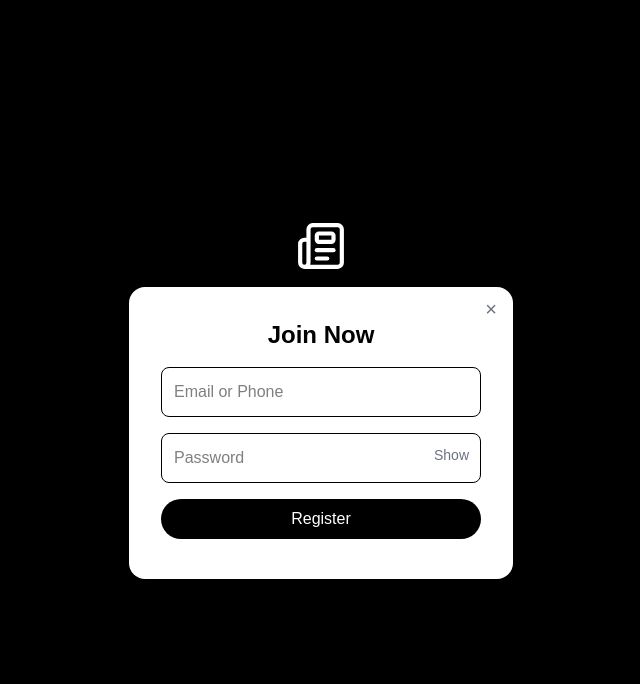
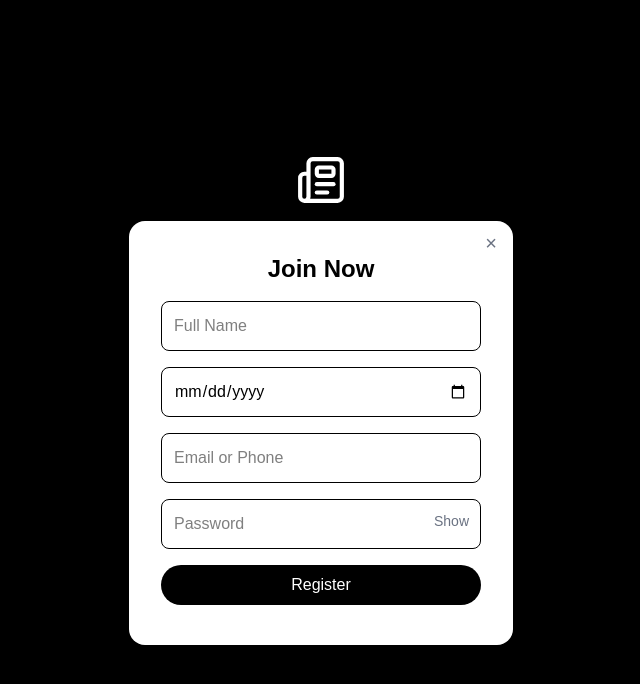
Before and after one commit to shuvajitB/news-aggregator, a Next.js app in the folder frontend/: page / in a window 1280 px wide. Both pictures are taken after a click on the button "Join Now". Shown: the top 684 px of the page, without its empty margins (319-959 px from the left). Built offline with nearby package versions, Linux system fonts and the light colour scheme.

Commit message:
Update AuthModal.tsx

```diff
--- a/frontend/components/AuthModal.tsx
+++ b/frontend/components/AuthModal.tsx
@@ -10,7 +10,7 @@ interface AuthModalProps {
   onClose: () => void;
 }
 
-// ✅ Get API base URL from environment variable
+// Get API base URL from environment variable
 const API_BASE_URL = process.env.NEXT_PUBLIC_API_BASE_URL;
 
 export default function AuthModal({ type, onClose }: AuthModalProps) {
@@ -19,20 +19,29 @@ export default function AuthModal({ type, onClose }: AuthModalProps) {
 
   const [emailPhone, setEmailPhone] = useState('');
   const [password, setPassword] = useState('');
+  const [name, setName] = useState('');       // State for name
+  const [dob, setDob] = useState('');         // State for date of birth
   const [error, setError] = useState('');
   const [showPassword, setShowPassword] = useState(false);
 
   const handleAuth = async () => {
-    const url = `${API_BASE_URL}/${type}`; // ✅ Dynamic backend URL
+    const url = `${API_BASE_URL}/${type}`;
 
     try {
+      const payload = {
+        email_phone: emailPhone,
+        password: password
+      };
+
+      if (type === 'register') {
+        payload.name = name;       // Include name for registration
+        payload.dob = dob;         // Include date of birth for registration
+      }
+
       const res = await fetch(url, {
         method: 'POST',
         headers: { 'Content-Type': 'application/json' },
-        body: JSON.stringify({
-          email_phone: emailPhone,
-          password: password
-        }),
+        body: JSON.stringify(payload),
       });
 
       const data = await res.json();
@@ -59,6 +68,24 @@ export default function AuthModal({ type, onClose }: AuthModalProps) {
           <h2 className="text-2xl font-bold mb-4 text-black">
             {type === 'register' ? 'Join Now' : 'Welcome Back!'}
           </h2>
+
+          {type === 'register' && (
+            <>
+              <input
+                type="text"
+                placeholder="Full Name"
+                value={name}
+                onChange={(e) => setName(e.target.value)}
+                className="border p-3 rounded-lg mb-4 w-full text-black focus:outline-none focus:ring-2 focus:ring-black"
+              />
+              <input
+                type="date"
+                value={dob}
+                onChange={(e) => setDob(e.target.value)}
+                className="border p-3 rounded-lg mb-4 w-full text-black focus:outline-none focus:ring-2 focus:ring-black"
+              />
+            </>
+          )}
 
           <input
             type="text"
```
